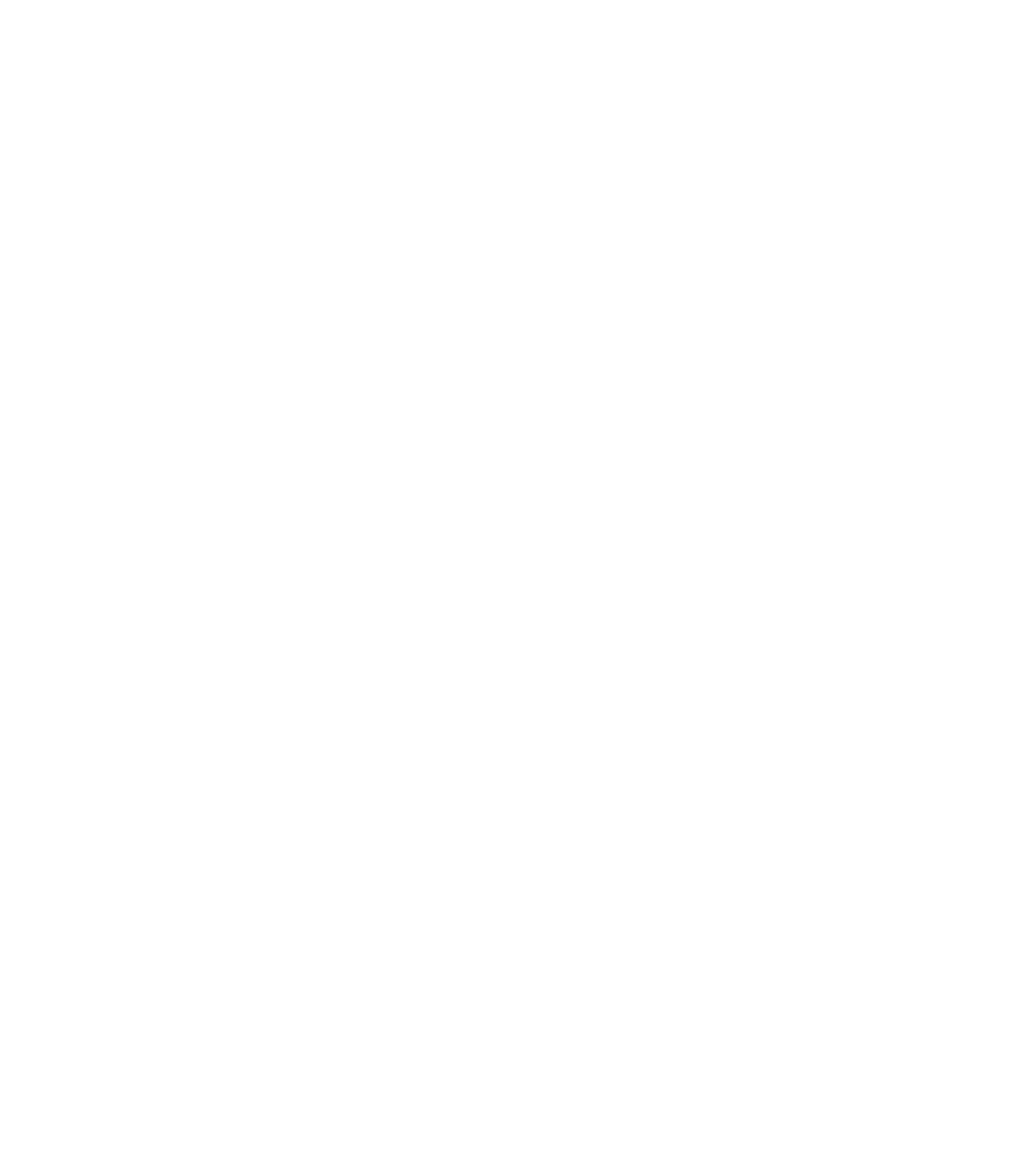
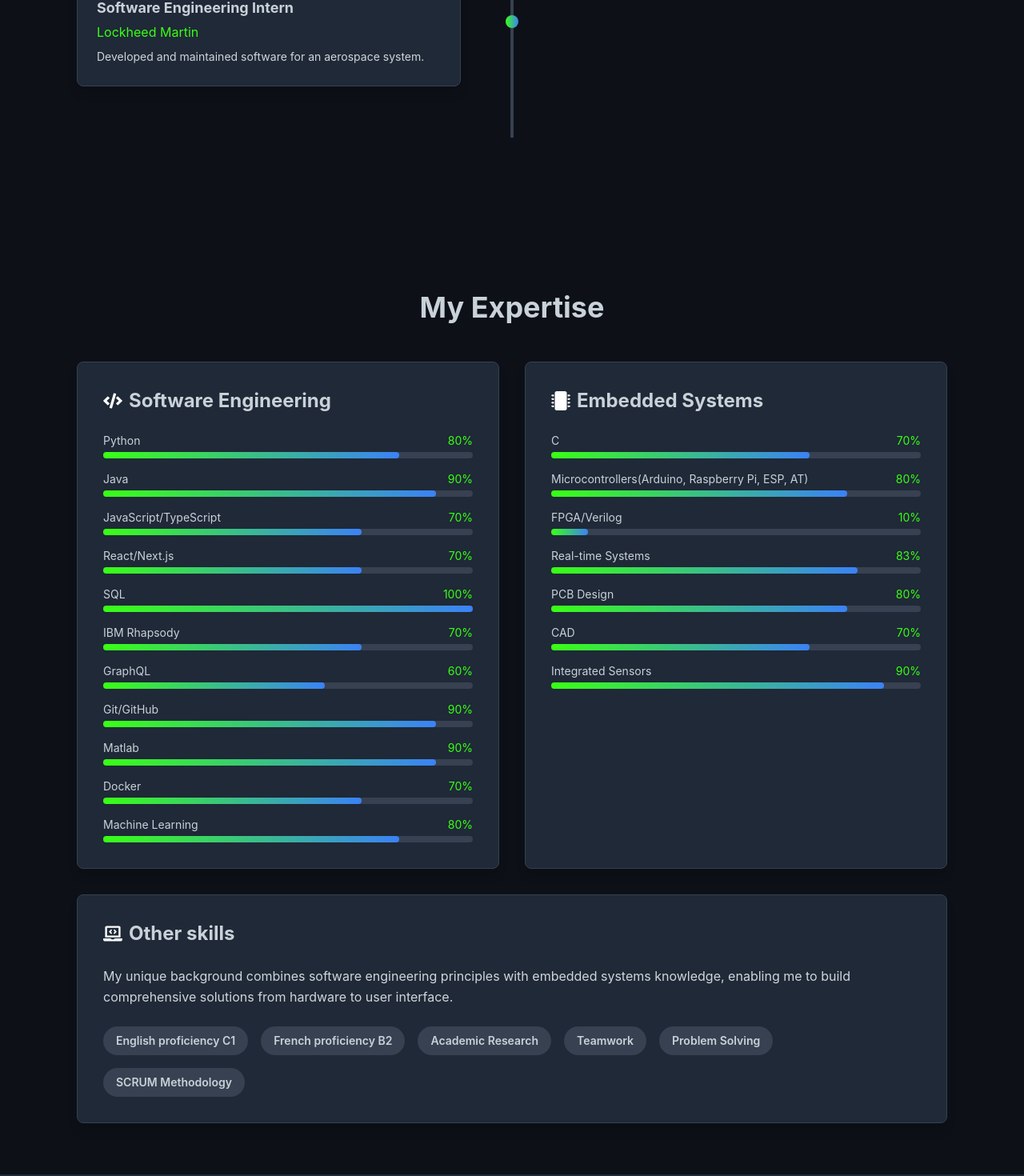
Before and after one commit to alaba234/Portfolio, a React (Create React App) app: page / in a window 1280 px wide. Shown: the part 3092-4562 px from the top of the page at 80% size. Before the commit the page ends 2538 px from the top, so only its background shows below. Built offline with nearby package versions, Linux system fonts and the light colour scheme.

Commit message:
Created the timeline section and the skills section

```diff
--- a/src/App.jsx
+++ b/src/App.jsx
@@ -3,6 +3,7 @@ import React from 'react';
 import Navbar from './components/Navbar';
 import HeroSection from './components/HeroSection';
 import AboutSection from './components/AboutSection';
+import SkillsSection from './components/SkillsSection.jsx';
 
 function App() {
   return (
@@ -12,6 +13,7 @@ function App() {
       <HeroSection />
       {/* Add more content here to make the page scrollable */}
       <AboutSection />
+      <SkillsSection/>
       <div className="h-screen bg-gray-300 dark:bg-gray-800 flex items-center justify-center text-3xl">
         Even More Content
       </div>
--- a/src/components/AboutSection.jsx
+++ b/src/components/AboutSection.jsx
@@ -1,6 +1,8 @@
 // src/components/AboutSection.jsx
 import React, { useState, useEffect, useRef } from 'react';
 import { FaLaptopCode, FaMicrochip, FaBolt } from 'react-icons/fa';
+// @ts-ignore
+import Timeline from './Timeline.jsx'; // Import the Timeline component
 
 function AboutSection() {
 
@@ -115,9 +117,14 @@ function AboutSection() {
 
         </div>
 
-        {/* Bottom Section: Statistics */}
+      <div className="mt-16 mb-24">
+              <h2 className="text-3xl md:text-4xl font-bold text-center lg:text-left mb-12">My Journey</h2>
+              <Timeline />
+            </div>
 
       </div>
+
+
     </section>
   );
 }
--- /dev/null
+++ b/src/components/SkillsSection.jsx
@@ -0,0 +1,107 @@
+// src/components/SkillsSection.jsx
+import React from 'react';
+import { FaCode, FaMicrochip, FaLaptopCode } from 'react-icons/fa';
+
+// Data for the skills cards - easily expandable!
+const skillsData = [
+  {
+    title: 'Software Engineering',
+    icon: <FaCode className="text-2xl text-white mr-2" />,
+    skills: [
+      { name: 'Python', percentage: '80%' },
+      { name: 'Java', percentage: '90%' },
+      { name: 'JavaScript/TypeScript', percentage: '70%' },
+      { name: 'React/Next.js', percentage: '70%' },
+      { name: 'SQL', percentage: '100%' },
+      { name: 'IBM Rhapsody', percentage: '70%' },
+      { name: 'GraphQL', percentage: '60%' },
+      { name: 'Git/GitHub', percentage: '90%' },
+      {name: 'Matlab', percentage: '90%' },
+      { name: 'Docker', percentage: '70%' },
+      {name: 'Machine Learning', percentage: '80%' },
+    ],
+  },
+  {
+    title: 'Embedded Systems',
+    icon: <FaMicrochip className="text-2xl text-white mr-2" />,
+    skills: [
+      { name: 'C', percentage: '70%' },
+      { name: 'Microcontrollers(Arduino, Raspberry Pi, ESP, AT)', percentage: '80%' },
+      { name: 'FPGA/Verilog', percentage: '10%' },
+      { name: 'Real-time Systems', percentage: '83%' },
+      { name: 'PCB Design', percentage: '80%' },
+      {name: 'CAD', percentage: '70%' },
+      {name: 'Integrated Sensors', percentage: '90%' },
+    ],
+  },
+
+];
+
+const expertiseData = [
+  'English proficiency C1',
+  'French proficiency B2',
+  'Academic Research',
+  'Teamwork',
+  'Problem Solving',
+  'SCRUM Methodology',
+];
+
+const SkillsSection = () => {
+  return (
+    <section id="skills" className="bg-dark-theme-bg text-dark-theme-text py-16 px-8 md:px-16 lg:px-24 min-h-screen flex items-center justify-center">
+      <div className="container mx-auto max-w-6xl">
+        <h2 className="text-4xl font-bold text-center mb-12">My Expertise</h2>
+
+        {/* Top Two Skills Cards */}
+        <div className="grid grid-cols-1 md:grid-cols-2 gap-8 mb-8">
+          {skillsData.map((card) => (
+            <div key={card.title} className="bg-gray-800 p-8 rounded-lg shadow-lg border border-gray-700 hover:border-gradient-start transition-colors duration-300">
+              <div className="flex items-center mb-6">
+                {card.icon}
+                <h3 className="text-2xl font-bold">{card.title}</h3>
+              </div>
+              <ul className="space-y-4">
+                {card.skills.map((skill) => (
+                  <li key={skill.name}>
+                    <div className="flex justify-between items-center text-sm mb-1">
+                      <span>{skill.name}</span>
+                      <span className="text-neon-green">{skill.percentage}</span>
+                    </div>
+                    <div className="w-full bg-gray-700 rounded-full h-2">
+                      <div
+                        className="bg-gradient-to-r from-neon-green to-blue-500 h-2 rounded-full"
+                        style={{ width: skill.percentage }}
+                      ></div>
+                    </div>
+                  </li>
+                ))}
+              </ul>
+            </div>
+          ))}
+        </div>
+
+        {/* Bottom Cross-Domain Expertise Card */}
+        <div className="bg-gray-800 p-8 rounded-lg shadow-lg border border-gray-700 hover:border-gradient-start transition-colors duration-300">
+          <div className="flex items-center mb-6">
+            <FaLaptopCode className="text-2xl text-white mr-2" />
+            <h3 className="text-2xl font-bold">Other skills</h3>
+          </div>
+          <p className="text-gray-300 leading-relaxed mb-6">
+            My unique background combines software engineering principles with
+            embedded systems knowledge, enabling me to build comprehensive solutions
+            from hardware to user interface.
+          </p>
+          <div className="flex flex-wrap gap-4">
+            {expertiseData.map((tag) => (
+              <span key={tag} className="px-4 py-2 rounded-full bg-gray-700 text-sm font-semibold">
+                {tag}
+              </span>
+            ))}
+          </div>
+        </div>
+      </div>
+    </section>
+  );
+};
+
+export default SkillsSection;
--- /dev/null
+++ b/src/components/Timeline.jsx
@@ -0,0 +1,111 @@
+// src/components/Timeline.jsx
+import React from 'react';
+
+// This is where you can easily expand your timeline!
+// Just add a new object to this array for each station in your life.
+// The 'alignment' key controls if it appears on the 'left' or 'right' side.
+const timelineData = [
+  {
+    id: 1,
+    date: 'Jan 2024 - Present',
+    title: 'Masters in Systems Engineering',
+    company: 'University of Maryland',
+    description: 'Specializing in Electrical Engineering. Thesis on the optimization of a system with Machine Learning.',
+    alignment: 'left',
+  },
+  {
+    id: 2,
+    date: 'Aug 2023 - Dec 2023',
+    title: 'Research Assistant',
+    company: 'University of Maryland',
+    description: 'Developed a system to simulate embedded systems with real-time data.',
+    alignment: 'right',
+  },
+  {
+    id: 3,
+    date: 'Dec 2019 - May 2023',
+    title: 'Bachelor of Science in Software Engineering',
+    company: 'Florida Gulf Coast University',
+    description: 'Graduated Cum Laude with a specialization in Embedded Systems.',
+    alignment: 'left',
+  },
+  {
+    id: 4,
+    date: 'May 2022 - Aug 2022',
+    title: 'Software Engineering Intern',
+    company: 'Lockheed Martin',
+    description: 'Developed and maintained software for an aerospace system.',
+    alignment: 'right',
+  },
+  {
+    id: 5,
+    date: 'May 2022 - Aug 2022',
+    title: 'Software Engineering Intern',
+    company: 'Lockheed Martin',
+    description: 'Developed and maintained software for an aerospace system.',
+    alignment: 'left',
+  },
+
+  {
+    id: 6,
+    date: 'May 2022 - Aug 2022',
+    title: 'Software Engineering Intern',
+    company: 'Lockheed Martin',
+    description: 'Developed and maintained software for an aerospace system.',
+    alignment: 'right',
+  },
+
+  {
+    id: 7,
+    date: 'May 2022 - Aug 2022',
+    title: 'Software Engineering Intern',
+    company: 'Lockheed Martin',
+    description: 'Developed and maintained software for an aerospace system.',
+    alignment: 'left',
+  }
+
+
+
+  // Add more stations here! The 'alignment' can be 'left' or 'right'.
+];
+
+const Timeline = () => {
+  return (
+    <div className="relative py-8">
+      {/* The main vertical timeline line */}
+      <div className="absolute left-1/2 h-full w-1 bg-gray-700 transform -translate-x-1/2"></div>
+
+      {/* Container for all the timeline events */}
+      <div className="space-y-12">
+        {timelineData.map((item, index) => (
+          <div
+            key={item.id}
+            // Uses Flexbox to align content to the left or right of the central line
+            className={`flex items-center w-full relative
+              ${item.alignment === 'right' ? 'justify-end lg:pl-16' : 'justify-start lg:pr-16'}`}
+          >
+            {/* The circular dot on the line */}
+            <div
+              className={`absolute top-1/2 -mt-2 w-4 h-4 rounded-full bg-gradient-to-r from-neon-green to-blue-500 z-10
+                ${item.alignment === 'right' ? 'left-1/2 transform -translate-x-1/2' : 'left-1/2 transform -translate-x-1/2'}`}
+            ></div>
+
+            {/* The event card itself */}
+            <div
+              className={`bg-gray-800 p-6 rounded-lg shadow-lg flex-1
+              border border-gray-700 hover:border-gradient-start transition-colors duration-300
+              ${item.alignment === 'right' ? 'lg:ml-auto max-w-full lg:max-w-[calc(50%-2rem)]' : 'lg:mr-auto max-w-full lg:max-w-[calc(50%-2rem)]'}`}
+            >
+              <p className="text-sm text-gray-400 mb-1">{item.date}</p>
+              <h3 className="font-bold text-lg mb-1">{item.title}</h3>
+              <p className="text-md text-neon-green mb-2">{item.company}</p>
+              <p className="text-sm text-gray-300 leading-relaxed">{item.description}</p>
+            </div>
+          </div>
+        ))}
+      </div>
+    </div>
+  );
+};
+
+export default Timeline;
```
Also changed, not shown: src/components/ProjectsSection.jsx (added).
